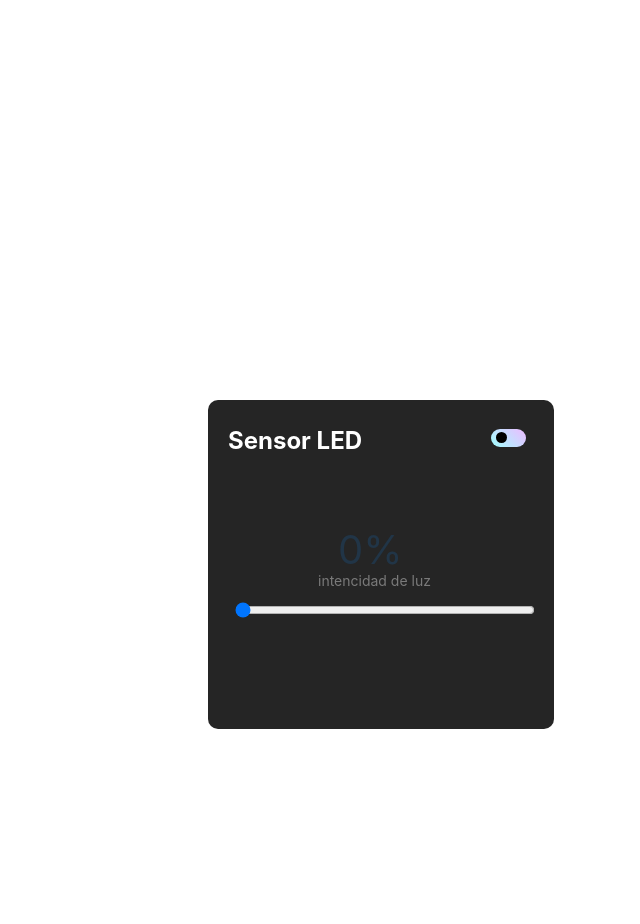
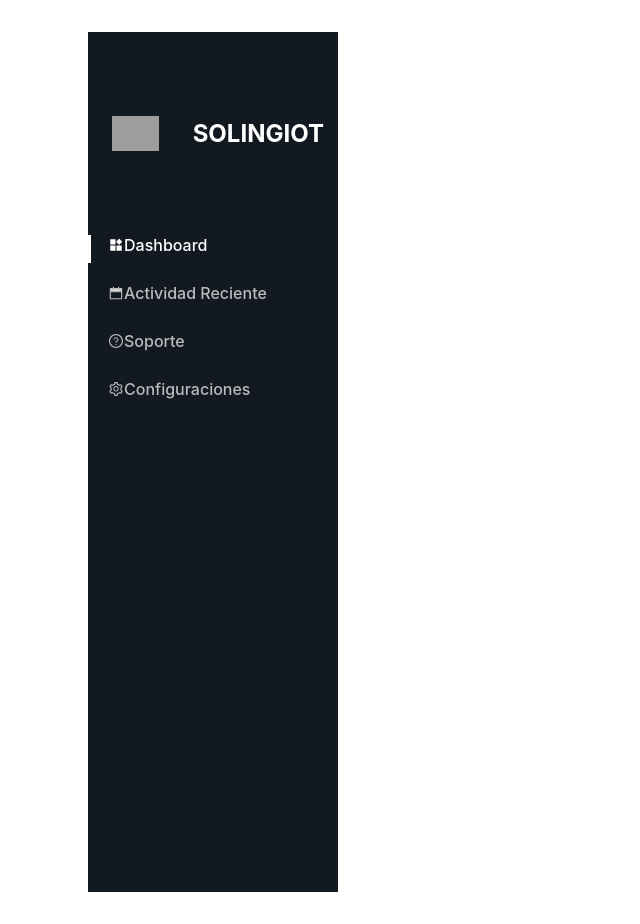
Before and after one commit to dilanCimarChn/proyecto-iot, a React (Vite) app: page / in a window 1280 px wide. Shown: the whole page, without its empty margins (432-1072 px from the left). Before the commit the page ends 800 px from the top, so only its background shows below. Built offline with nearby package versions, Linux system fonts and the light colour scheme; grey boxes are pictures that could not be loaded.

Commit message:
sensores

```diff
--- a/src/App.jsx
+++ b/src/App.jsx
@@ -3,7 +3,6 @@ import reactLogo from "./assets/react.svg";
 import viteLogo from "/vite.svg";
 import "./App.css";
 import Navbar from "./components/nav/navbar";
-import { SensorLuz } from "./components/sensorLuz/sensorLuz";
 
 function App() {
   const [count, setCount] = useState(0);
@@ -11,11 +10,7 @@ function App() {
   return (
     <>
       <div>
-        {/* <Navbar/> */}
-        <SensorLuz
-          nombreSensor={"Sensor LED"}
-          descripcion={"intencidad de luz"}
-        />
+        <Navbar/>
       </div>
     </>
   );
```
